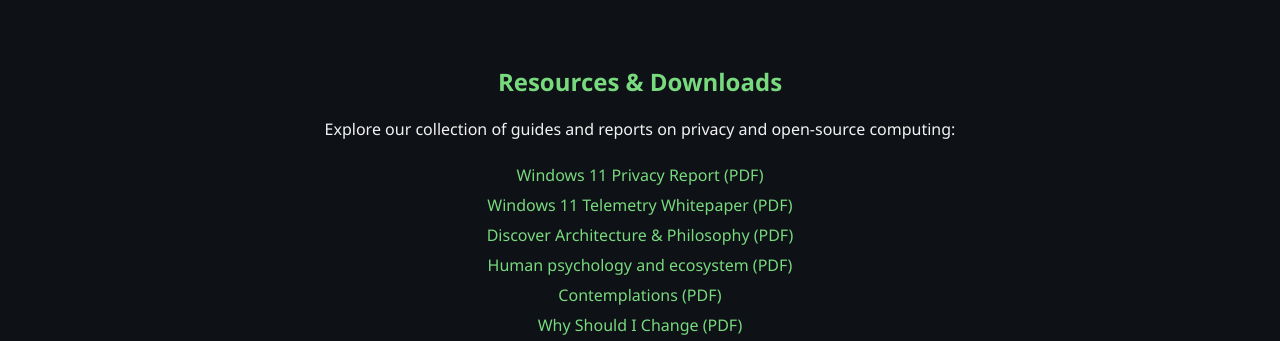
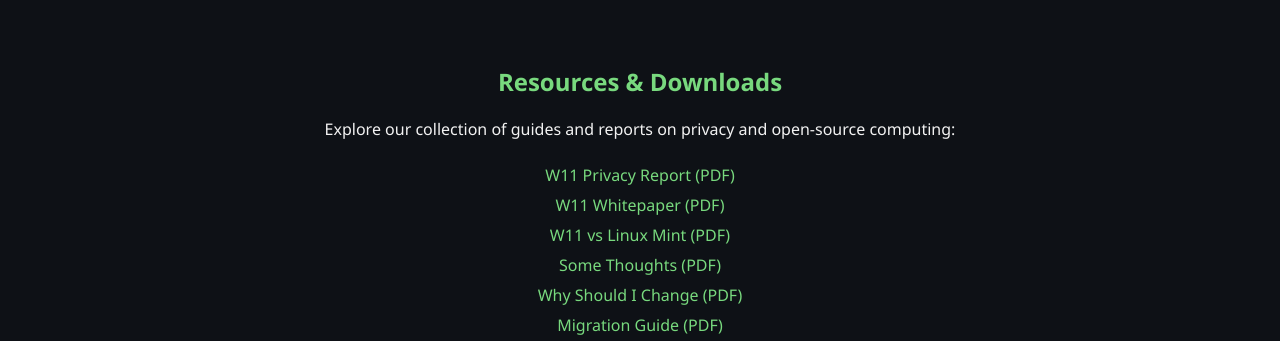
Before and after one commit to summertimetech/desktop, a plain HTML site: page index.html in a window 1280 px wide. Shown: the part 604-945 px from the top of the page. Drawn offline with Linux system fonts and the light colour scheme.

Commit message:
Add files via upload

```diff
--- a/index.html
+++ b/index.html
@@ -215,13 +215,13 @@
     <h2>Resources & Downloads</h2>
     <p>Explore our collection of guides and reports on privacy and open-source computing:</p>
     <ul class="downloads">
-      <li><a href="documents/1. Windows11 Privacy.pdf" download>Windows 11 Privacy Report (PDF)</a></li>
-      <li><a href="documents/2. Windows11 Telemetry Whitepaper.pdf" download>Windows 11 Telemetry Whitepaper (PDF)</a></li>
-      <li><a href="documents/3. Comparison W11 vs Linux Mint.pdf" download>Discover Architecture & Philosophy (PDF)</a></li>
-      <li><a href="documents/3. Comparison W11 vs Linux Mint.pdf" download>Human psychology and ecosystem (PDF)</a></li>
-      <li><a href="documents/4. Contemplations.pdf" download>Contemplations (PDF)</a></li>
+      <li><a href="documents/1. Windows11 Privacy.pdf" download>W11 Privacy Report (PDF)</a></li>
+      <li><a href="documents/2. Windows11 Telemetry Whitepaper.pdf" download>W11 Whitepaper (PDF)</a></li>
+      <li><a href="documents/3. Comparison W11 vs Linux Mint.pdf" download>W11 vs Linux Mint (PDF)</a></li>
+
+      <li><a href="documents/4. Contemplations.pdf" download>Some Thoughts (PDF)</a></li>
       <li><a href="documents/5. Motivational.pdf" download>Why Should I Change (PDF)</a></li>
-      <li><a href="documents/6. Migration.pdf" download>Linux Mint Migration Guide (PDF)</a></li>
+      <li><a href="documents/6. Migration.pdf" download>Migration Guide (PDF)</a></li>
     </ul>
   </section>
 
```
